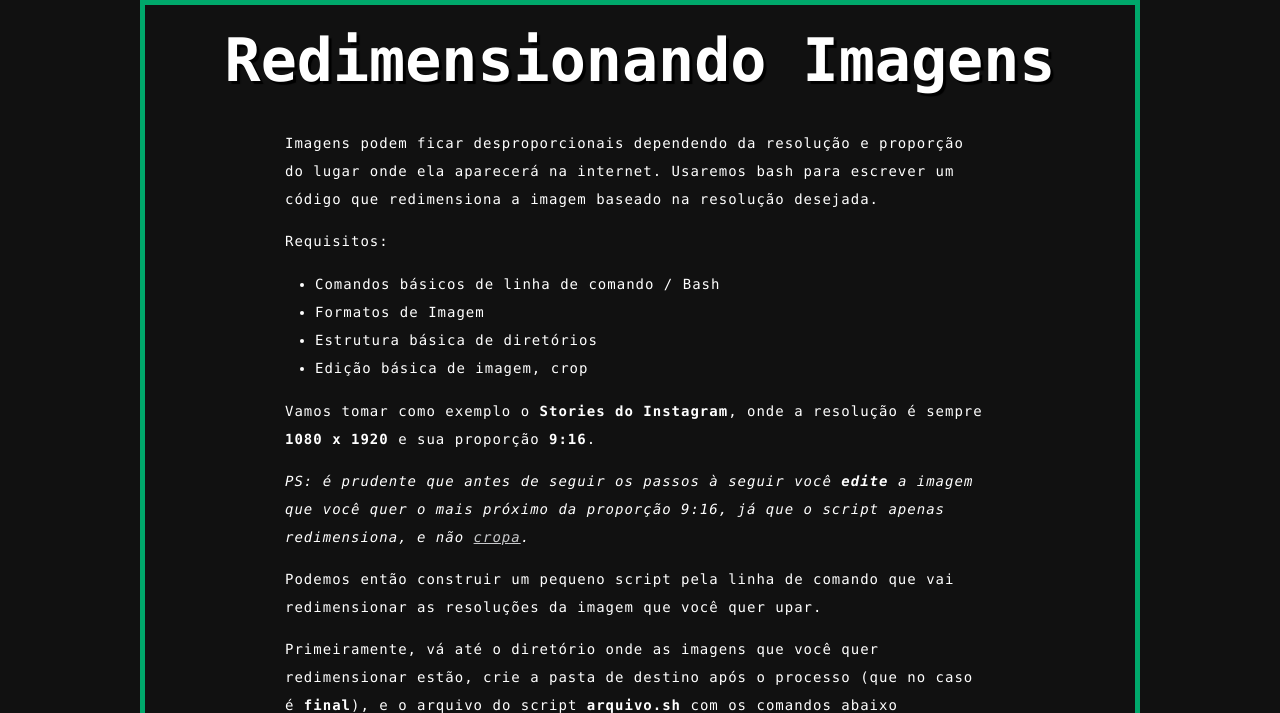
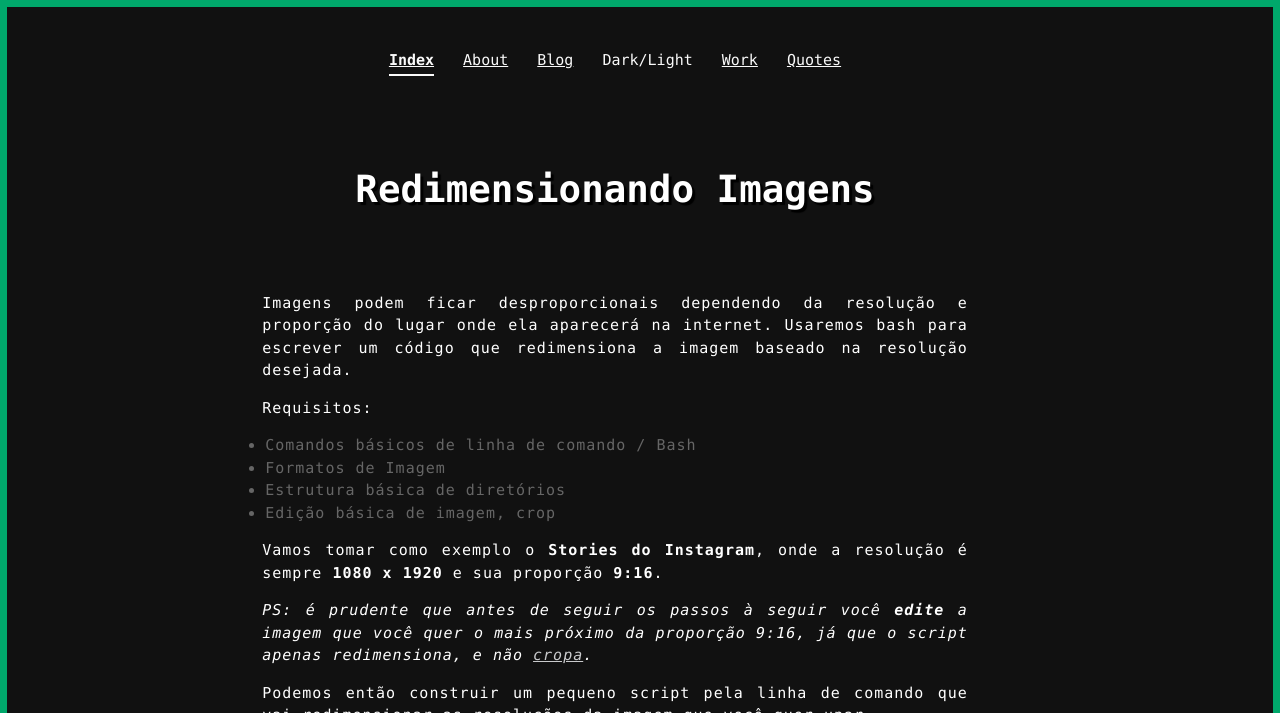
Before and after one commit to deomorxsy/deomorxsy.github.io, a Jekyll site: the page built from _posts/Tech/2019-03-31-image-resizing.md, in a window 1280 px wide, cut to the strip 0-713 px from the top of the page. Built offline with Jekyll 4.4.1, drawn with Linux system fonts in a browser that asks for light colours.

Commit message:
practicing and fixing the .content (to 60%) and image (to 100%) max-widths in the index.html  _layout and indexpage.css assets stylesheet, respectively.

```diff
--- a/_layouts/index.html
+++ b/_layouts/index.html
@@ -16,8 +16,9 @@
 		}
 
 		.content {
-			max-width: 500px;
+			max-width: 60%;
 			margin: auto;
+			}
 		}
 
 	</style>
--- a/_posts/Tech/2019-03-31-image-resizing.md
+++ b/_posts/Tech/2019-03-31-image-resizing.md
@@ -1,5 +1,5 @@
 ---
-layout: default
+layout: index
 title:  "Image Resizing"
 date:   2018-12-11 15:40:50
 categories: technology
--- a/assets/indexpage.css
+++ b/assets/indexpage.css
@@ -19,6 +19,7 @@
 	padding: 0 70px 20px 20px;
 	line-height: 1.500;
 	font-family: 'Menlo', monospace;
+	text-align: justify;
 }
 
 h1 {
@@ -50,6 +51,8 @@
 }
 
 img {
+	max-width: 100%;
+	margin: center;
 	display: block;
 	margin: 0 auto;
 }
```
Also changed, not shown: _posts/Personal/2019-03-30-Hello-World.md (+1 -1 lines), _posts/Personal/2019-03-30-second-post.md (+1 -1 lines), _posts/Personal/2019-03-30-third-post.md (+1 -1 lines), 13 other files.
